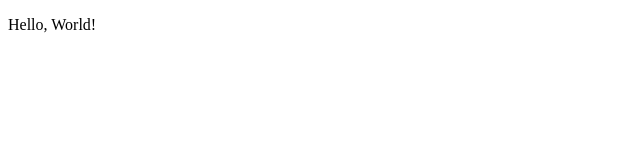
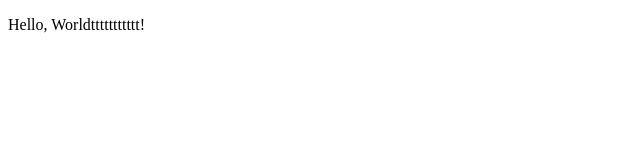
Before and after one commit to wee201469/MalangMalangStudio, a plain HTML site: page index.html in a window 1280 px wide. Shown: the full height of the page, 0-640 px from the left. Drawn offline with Linux system fonts and the light colour scheme.

Commit message:
Update index.html

```diff
--- a/index.html
+++ b/index.html
@@ -7,6 +7,6 @@
 	<title>Portfolio</title>
 </head>
 <body>
-  <p>Hello, World!</p>
+  <p>Hello, Worldttttttttttt!</p>
 </body>
 </html>
```
